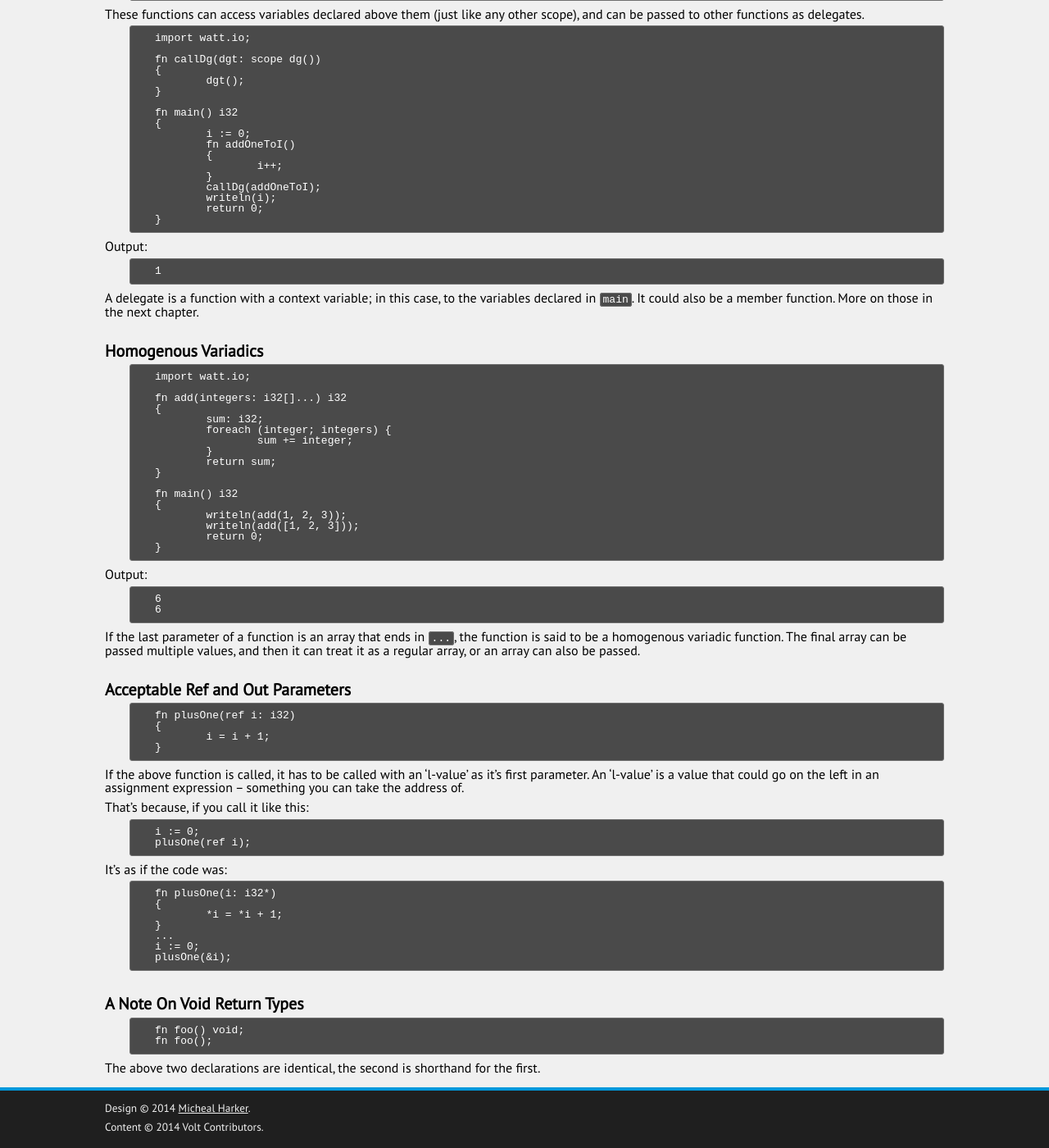
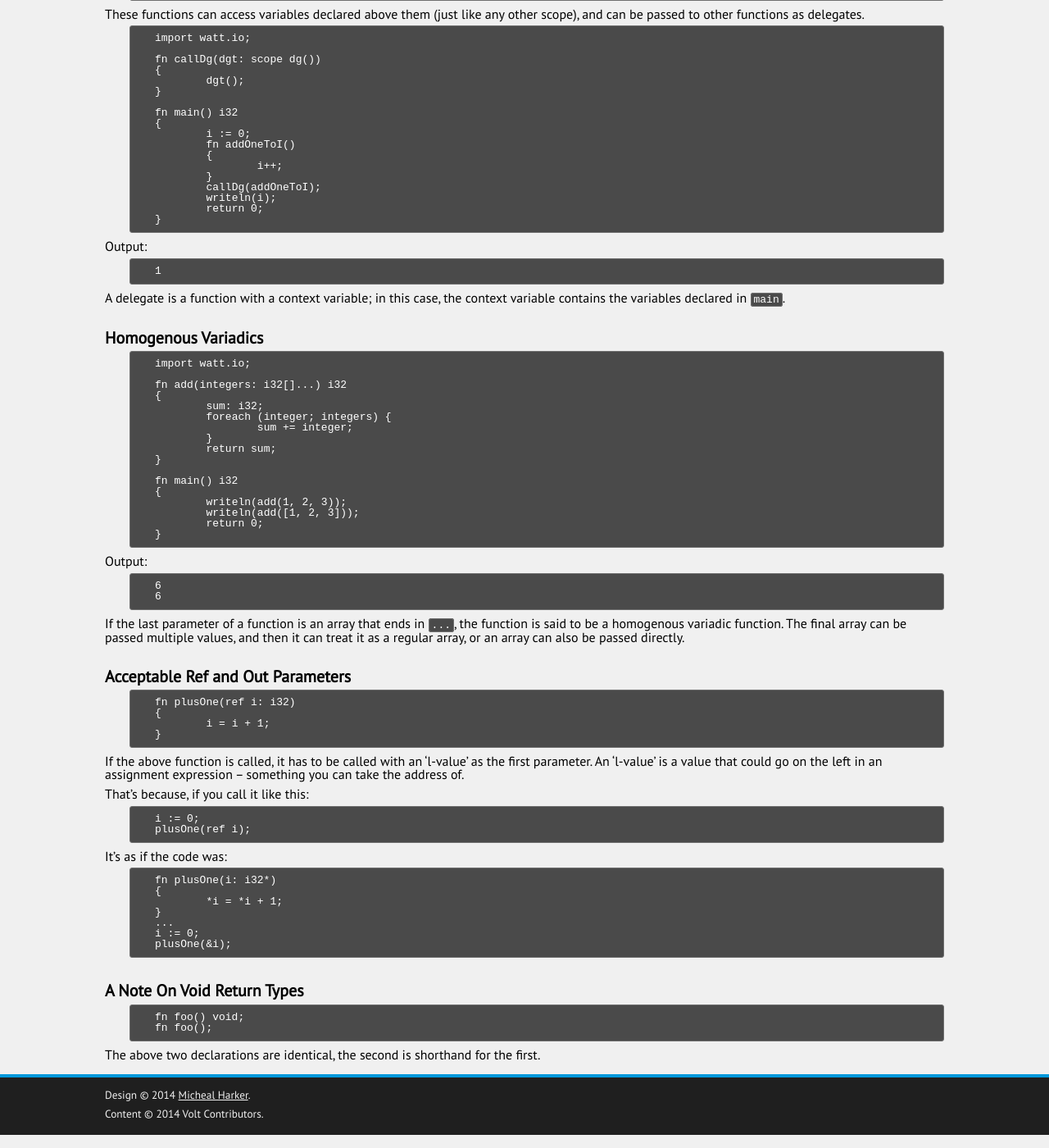
Before and after one commit to VoltLang/Website, a Jekyll site: the page built from doc/tvpl/c6-functions.md, in a window 1280 px wide and 1400 px high, scrolled down 699 px. Shown: the whole window at 82% size. Built offline with Jekyll 4.4.1, drawn with Linux system fonts in a browser that asks for light colours; some of the changed text lies outside the part shown.

Commit message:
doc: tvpl: Chapter 6 phrasing.

```diff
--- a/doc/tvpl/c6-functions.md
+++ b/doc/tvpl/c6-functions.md
@@ -8,13 +8,13 @@
 
 ## Declarations
 
-The compiler doesn't actually need the block statement (called the 'body') of the function to try and call it.
+The compiler doesn't actually need the block statement (called the 'body') of a function to call that function.
 
 	extern (C) fn printf(const(char)*, ...) i32;
 
 A lot of that is new, but just focus on the semicolon (`;`) where the body (`{}`) would be. This tells the compiler that the function's code will be given later, and tells the linker (the program that makes a working executable out of the compiler's output) to wire it up. In this case, `printf`, a function provided by your systems C library (hence `extern (C)`).
 
-Functions can also be declared *in* other functions. These are known as 'inline functions', and can be very useful.
+Functions can also be declared *inside* other functions. These are known as 'inline functions', and can be very useful.
 
 	import watt.io;
 
@@ -60,7 +60,7 @@
 
 	1
 
-A *delegate* is a function with a context variable; in this case, to the variables declared in `main`. It could also be a member function. More on those in the next chapter.
+A *delegate* is a function with a context variable; in this case, the context variable contains the variables declared in `main`.
 
 ## Homogenous Variadics
 
@@ -87,7 +87,7 @@
 	6
 	6
 
-If the last parameter of a function is an array that ends in `...`, the function is said to be a homogenous variadic function. The final array can be passed multiple values, and then it can treat it as a regular array, or an array can also be passed.
+If the last parameter of a function is an array that ends in `...`, the function is said to be a homogenous variadic function. The final array can be passed multiple values, and then it can treat it as a regular array, or an array can also be passed directly.
 
 ## Acceptable Ref and Out Parameters
 
@@ -96,7 +96,7 @@
 		i = i + 1;
 	}
 
-If the above function is called, it has to be called with an 'l-value' as it's first parameter. An 'l-value' is a value that could go on the left in an assignment expression -- something you can take the address of.
+If the above function is called, it has to be called with an 'l-value' as the first parameter. An 'l-value' is a value that could go on the left in an assignment expression -- something you can take the address of.
 
 That's because, if you call it like this:
 
```
